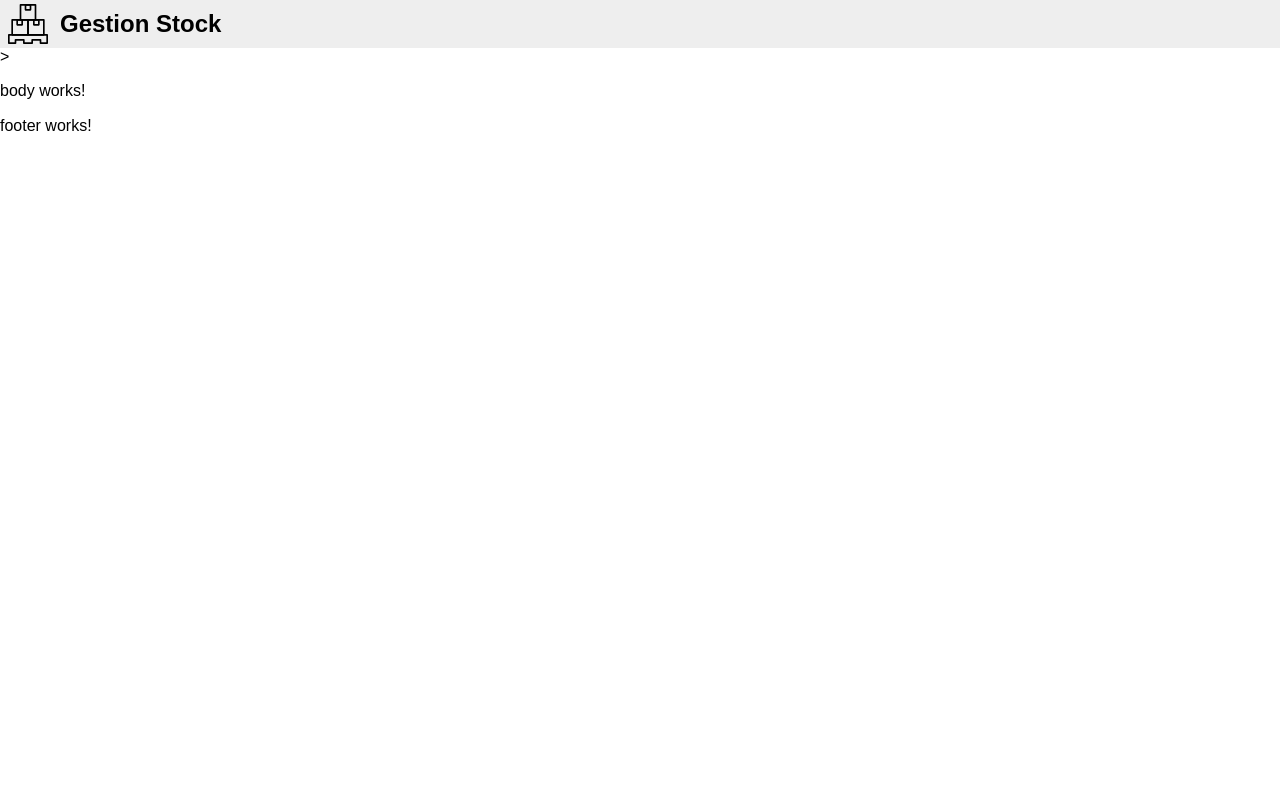
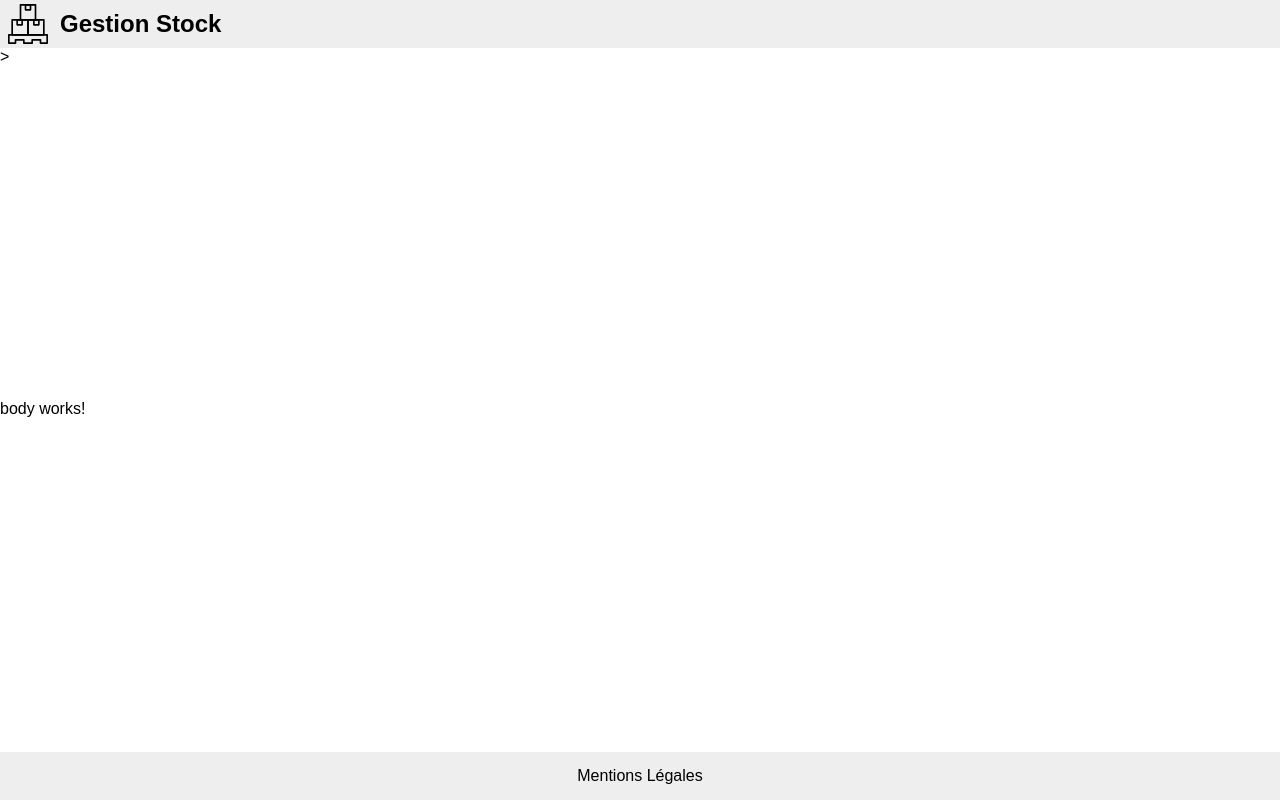
Before and after one commit to Sebastiensz/fuj-juin-2021, an Angular app in the folder front/: page / in a window 1280 px wide. Built offline with nearby package versions, Linux system fonts and the light colour scheme.

Commit message:
dev: layout ok

```diff
--- a/front/src/app/app.component.scss
+++ b/front/src/app/app.component.scss
@@ -0,0 +1,6 @@
+:host {
+  display: flex;
+  flex-flow: column;
+  min-height: 100vh;
+  justify-content: space-between;
+}
--- a/front/src/app/layout/footer/footer.component.html
+++ b/front/src/app/layout/footer/footer.component.html
@@ -1 +1,3 @@
-<p>footer works!</p>
+<footer>
+  <a href="#"> Mentions Légales </a>
+</footer>
--- a/front/src/app/layout/footer/footer.component.scss
+++ b/front/src/app/layout/footer/footer.component.scss
@@ -0,0 +1,12 @@
+footer {
+  background-color: #eee;
+  height: 3em;
+  display: flex;
+  align-items: center;
+  justify-content: center;
+}
+
+a {
+  color: inherit;
+  text-decoration: inherit;
+}
```
